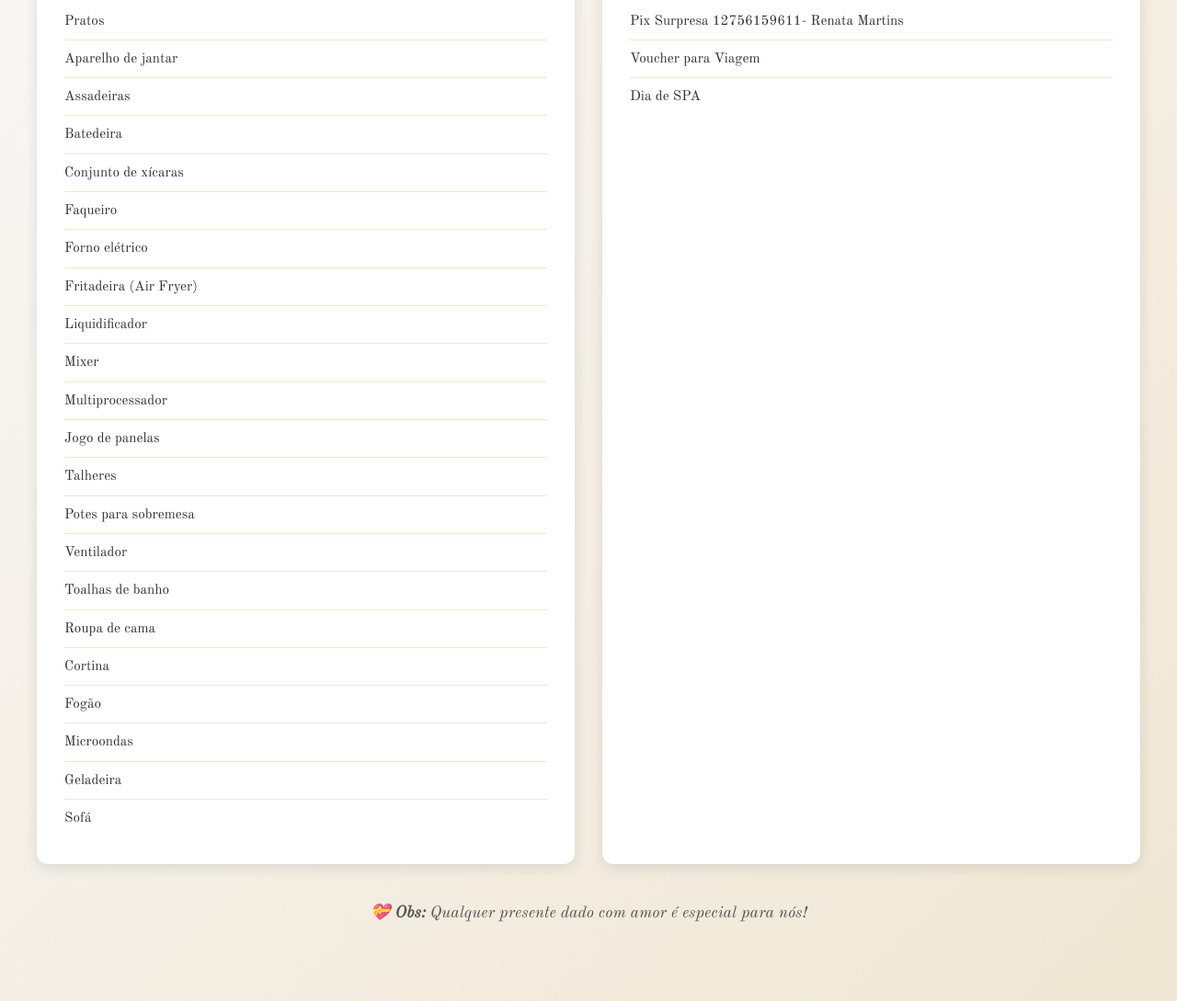
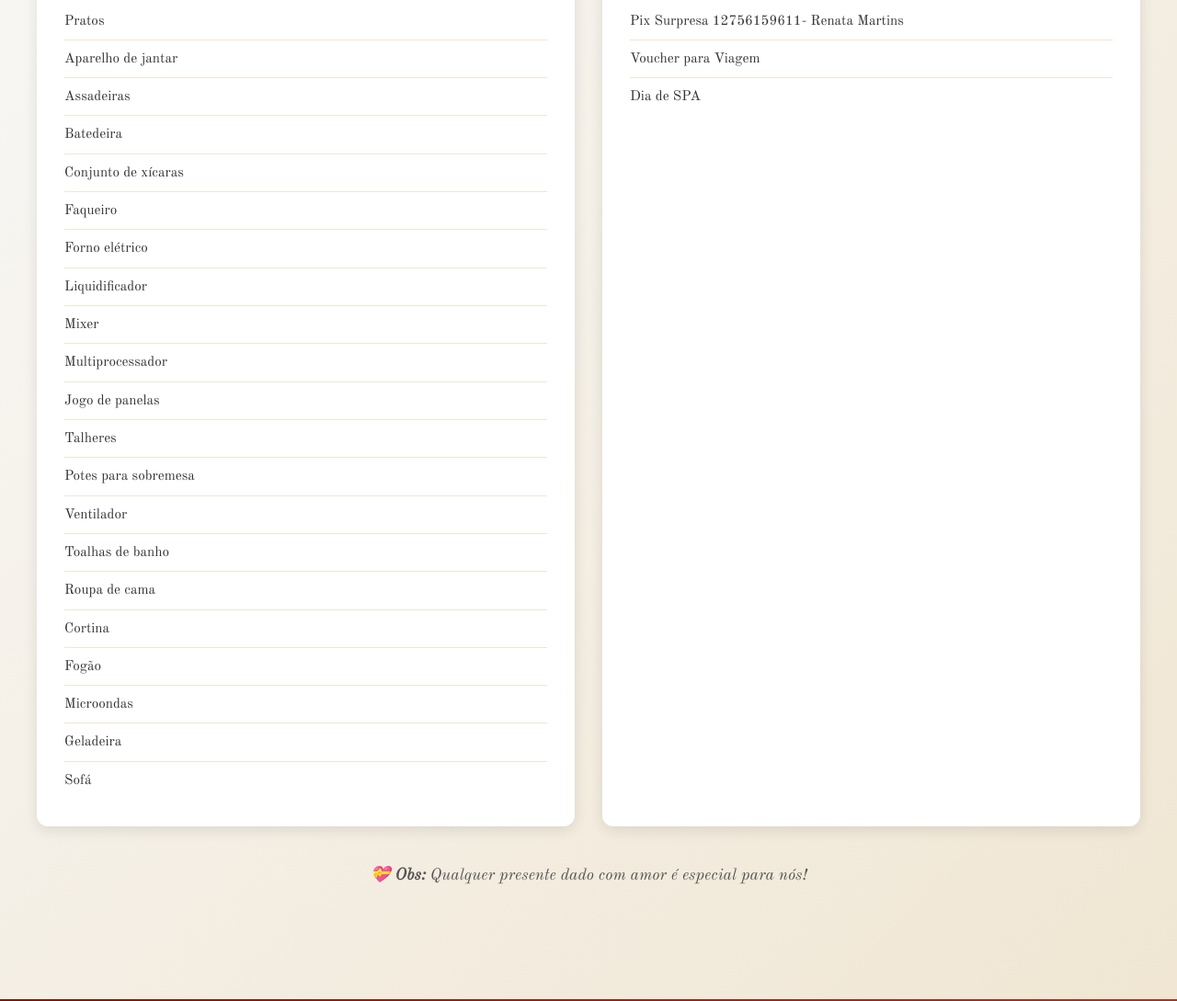
Before and after one commit to Kronus-Web-Designer/edererenata, a plain HTML site: page index.html in a window 1280 px wide. Shown: the part 2646-3735 px from the top of the page at 92% size. Drawn offline with nearby package versions, Linux system fonts and the light colour scheme.

Commit message:
Update index.html

```diff
--- a/index.html
+++ b/index.html
@@ -204,7 +204,6 @@
             <li>Conjunto de xícaras</li>
             <li>Faqueiro</li>
             <li>Forno elétrico</li>
-            <li>Fritadeira (Air Fryer)</li>
             <li>Liquidificador</li>
             <li>Mixer</li>
             <li>Multiprocessador</li>
```
